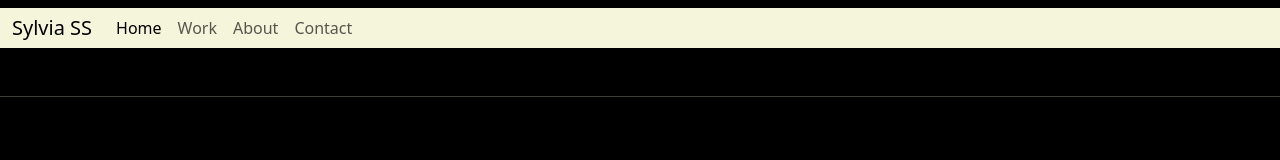
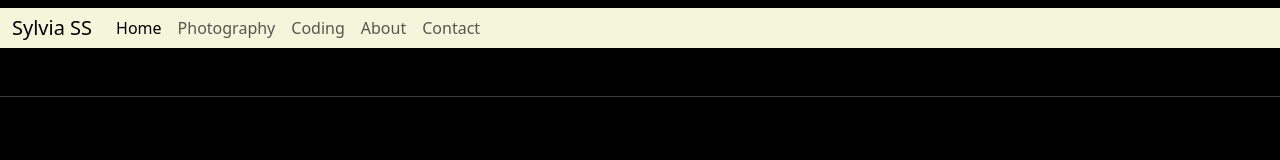
Before and after one commit to sylviass-io/website-ss, a plain HTML site: page index.html in a window 1280 px wide. Shown: the top 160 px of the page. Drawn offline with nearby package versions, Linux system fonts and the light colour scheme.

Commit message:
Update index.html

```diff
--- a/index.html
+++ b/index.html
@@ -47,10 +47,15 @@
             <a class="nav-link active" aria-current="page" href="/index.html"
               >Home</a
             >
+
+             <li class="nav-item">
+              <a class="nav-link" href="/work.html">Photography</a>
+            </li>
+            <li class="nav-item">
+              <a class="nav-link" href="/coding.html">Coding</a>
+            </li>
           </li>
-          <li class="nav-item">
-            <a class="nav-link" href="/work.html">Work</a>
-          </li>
+
           <li class="nav-item">
             <a class="nav-link" href="/about.html">About</a>
           </li>
```
